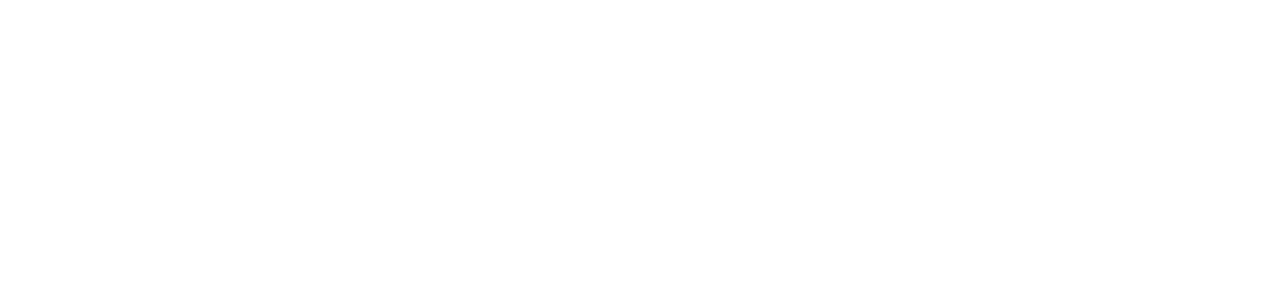
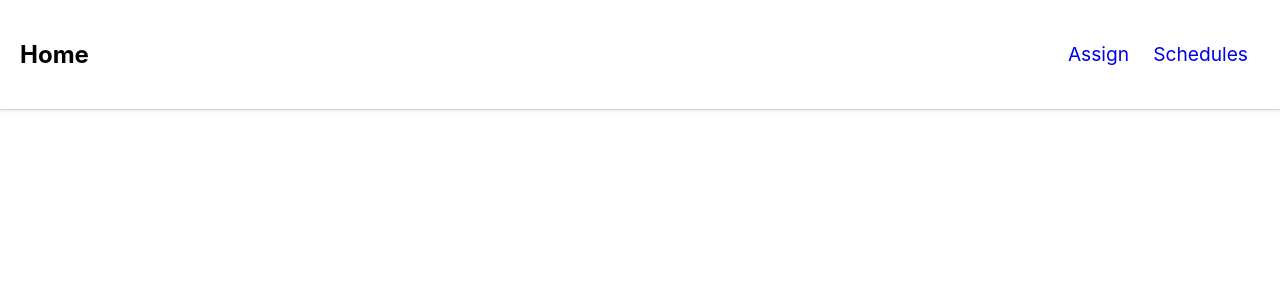
Before and after one commit to raj-2093/Garbage-Management-System, a React (Create React App) app in the folder client/: page / in a window 1280 px wide. Before the commit this address had no page. Shown: the top 300 px of the page. Built offline with nearby package versions, Linux system fonts and the light colour scheme.

Commit message:
Set up a basic structure for React: 11:56

```diff
--- a/client/src/index.css
+++ b/client/src/index.css
@@ -11,3 +11,20 @@ code {
   font-family: source-code-pro, Menlo, Monaco, Consolas, 'Courier New',
     monospace;
 }
+
+.NavBar {
+  display: flex;
+  justify-content: space-between;
+  align-items: center;
+  padding: 20px;
+  background-color: #fff;
+  box-shadow: 0 2px 3px rgba(10, 10,10, 0.1), 0 0 0 1px rgba(10, 10, 10, 0.1);
+
+}
+
+.NavLink {
+  padding:  0px 12px;
+  text-decoration: none;
+  font-size: 120%;
+
+}
--- /dev/null
+++ b/client/src/pages/Assign.js
@@ -0,0 +1,7 @@
+import React from 'react'
+
+export const Assign = () => {
+  return (
+    <div>Assign</div>
+  )
+}
--- /dev/null
+++ b/client/src/pages/Home.js
@@ -0,0 +1,17 @@
+import React from "react";
+import { Outlet, Link } from "react-router-dom";
+
+export const Home = () => {
+  return (
+    <>
+      <nav className="NavBar">
+        <h1>Home</h1>
+        <div>
+            <Link to="/Assign" className="NavLink">Assign</Link>
+            <Link to="/Schedule" className="NavLink">Schedules</Link>
+        </div>
+      </nav>
+      <Outlet />
+    </>
+  );
+};
--- a/client/src/routes/Routes.jsx
+++ b/client/src/routes/Routes.jsx
@@ -1,7 +1,12 @@
 import React from "react";
 import { useRoutes } from "react-router-dom";
+import { Assign } from "../pages/Assign";
+import { Home } from "../pages/Home";
 
 export default function Routes() {
-  const ele = useRoutes([{}]);
+  const ele = useRoutes([
+    { path: "/", element: <Home /> },
+    { path: "/assign", element: <Assign /> },
+  ]);
   return ele;
 }
```
